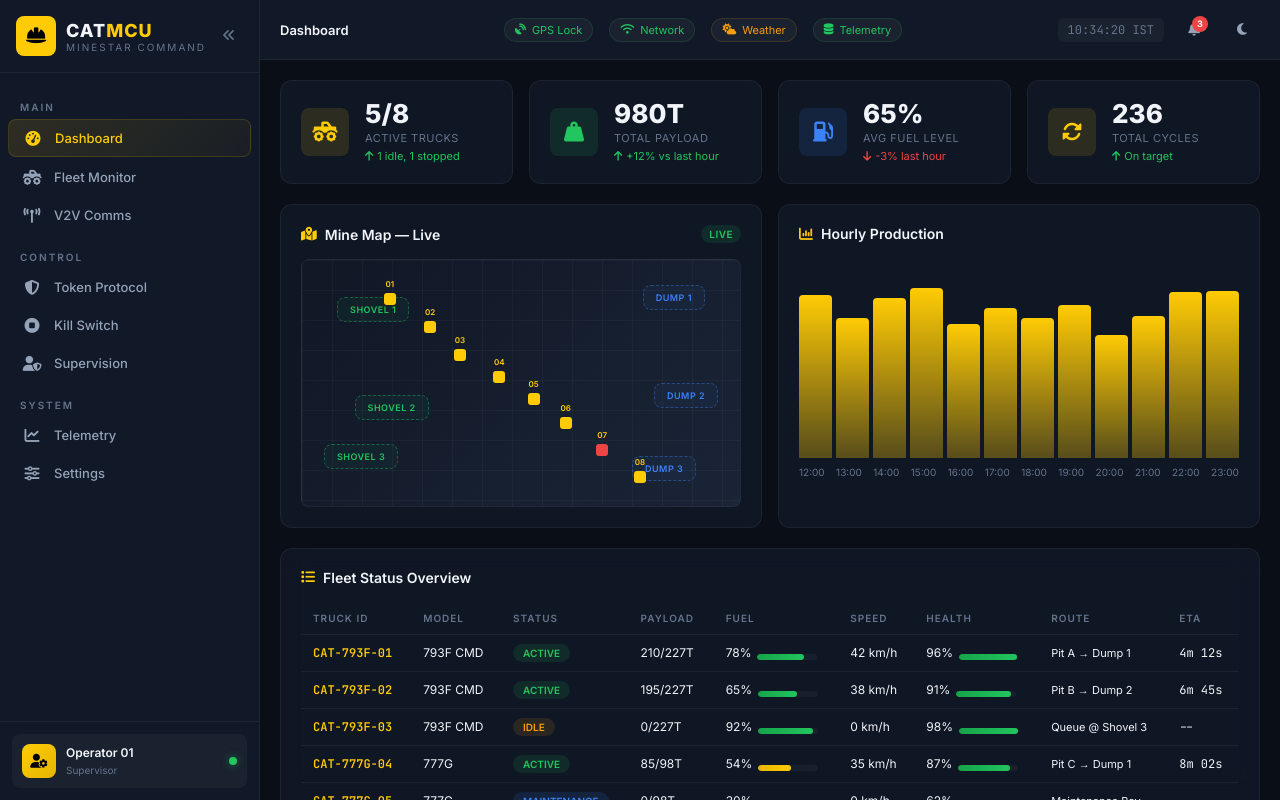
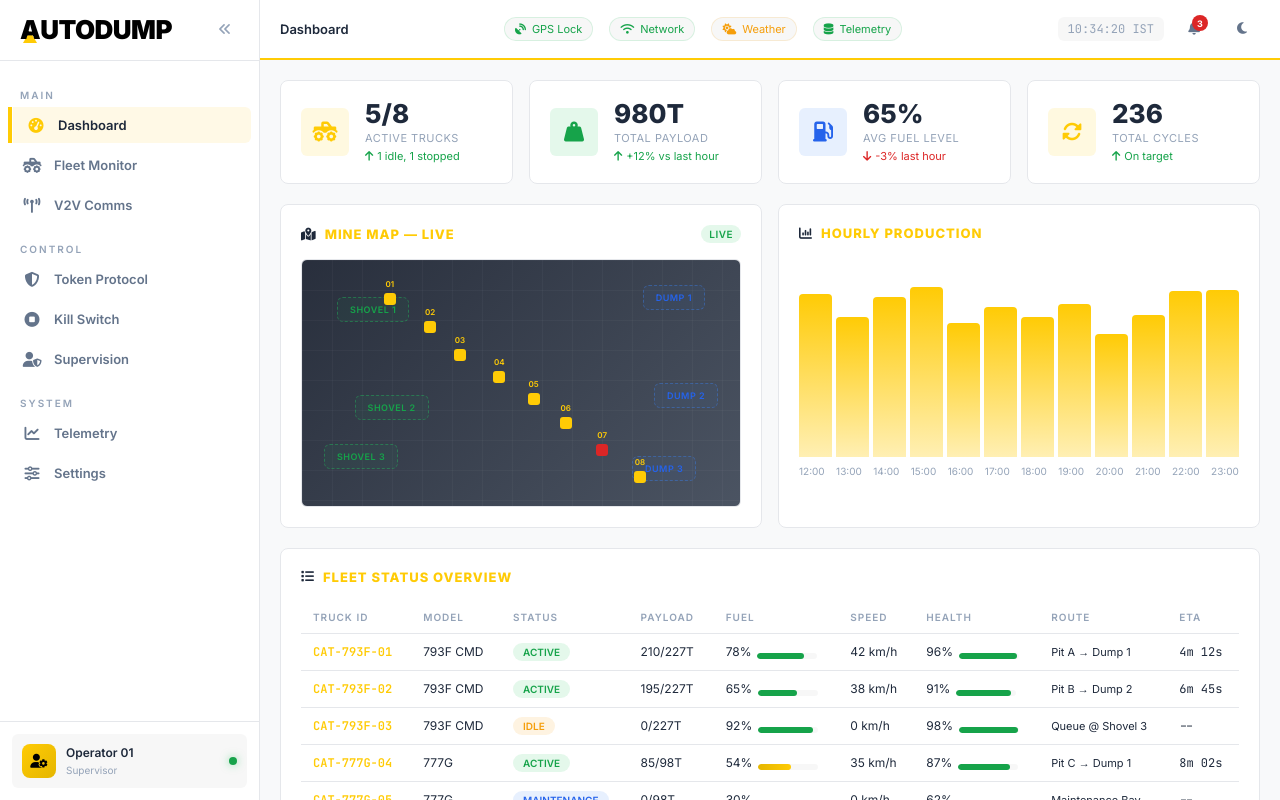
Before and after one commit to rithvin-us/dashboard-for-autonomus-dump-packing, a website built with Vite: page index.html in a window 1280 px wide. Built offline with nearby package versions, Linux system fonts and the light colour scheme.

Commit message:
Update style and logo to AUTODUMP theme

```diff
--- a/index.html
+++ b/index.html
@@ -16,10 +16,10 @@
     <aside class="sidebar" id="sidebar">
       <div class="sidebar-header">
         <div class="logo">
-          <div class="logo-icon"><i class="fas fa-hard-hat"></i></div>
           <div class="logo-text">
-            <span class="logo-title">CAT<span class="accent">MCU</span></span>
-            <span class="logo-sub">MineStar Command</span>
+            <span class="logo-title autodump-logo">
+              <span class="a-letter">A<span class="triangle"></span></span>UTODUMP
+            </span>
           </div>
         </div>
         <button class="sidebar-toggle" id="sidebarToggle"><i class="fas fa-angles-left"></i></button>
--- a/src/style.css
+++ b/src/style.css
@@ -2,45 +2,45 @@
 :root {
   --cat-yellow: #FFCB05;
   --cat-yellow-dark: #E5B600;
-  --cat-yellow-glow: rgba(255,203,5,0.25);
+  --cat-yellow-glow: rgba(255,203,5,0.3);
+  --bg-primary: #f8f9fa;
+  --bg-secondary: #ffffff;
+  --bg-card: #ffffff;
+  --bg-card-hover: #f1f5f9;
+  --bg-glass: rgba(0,0,0,0.03);
+  --border-color: #e5e7eb;
+  --border-glow: rgba(255,203,5,0.5);
+  --text-primary: #1e293b;
+  --text-secondary: #64748b;
+  --text-muted: #94a3b8;
+  --success: #16a34a;
+  --warning: #f59e0b;
+  --danger: #dc2626;
+  --info: #2563eb;
+  --sidebar-width: 260px;
+  --sidebar-collapsed: 72px;
+  --topbar-height: 60px;
+  --radius: 8px;
+  --radius-sm: 6px;
+  --transition: 0.3s cubic-bezier(0.4,0,0.2,1);
+  --shadow: 0 2px 10px rgba(0,0,0,0.05);
+  --shadow-glow: 0 0 15px var(--cat-yellow-glow);
+  --font-main: 'Inter', system-ui, sans-serif;
+  --font-mono: 'JetBrains Mono', monospace;
+}
+
+/* Dark theme */
+body.dark {
   --bg-primary: #0a0e17;
   --bg-secondary: #111827;
   --bg-card: rgba(17,24,39,0.85);
   --bg-card-hover: rgba(30,41,59,0.9);
   --bg-glass: rgba(255,255,255,0.04);
   --border-color: rgba(255,255,255,0.06);
-  --border-glow: rgba(255,203,5,0.15);
   --text-primary: #f1f5f9;
   --text-secondary: #94a3b8;
   --text-muted: #64748b;
-  --success: #22c55e;
-  --warning: #f59e0b;
-  --danger: #ef4444;
-  --info: #3b82f6;
-  --sidebar-width: 260px;
-  --sidebar-collapsed: 72px;
-  --topbar-height: 60px;
-  --radius: 12px;
-  --radius-sm: 8px;
-  --transition: 0.3s cubic-bezier(0.4,0,0.2,1);
   --shadow: 0 4px 24px rgba(0,0,0,0.4);
-  --shadow-glow: 0 0 20px var(--cat-yellow-glow);
-  --font-main: 'Inter', system-ui, sans-serif;
-  --font-mono: 'JetBrains Mono', monospace;
-}
-
-/* Light theme */
-body.light {
-  --bg-primary: #f0f2f5;
-  --bg-secondary: #ffffff;
-  --bg-card: rgba(255,255,255,0.9);
-  --bg-card-hover: rgba(241,245,249,0.95);
-  --bg-glass: rgba(0,0,0,0.03);
-  --border-color: rgba(0,0,0,0.08);
-  --text-primary: #1e293b;
-  --text-secondary: #475569;
-  --text-muted: #94a3b8;
-  --shadow: 0 4px 24px rgba(0,0,0,0.08);
 }
 
 /* ========== RESET ========== */
@@ -62,12 +62,11 @@ button{background:none;border:none;cursor:pointer;font-family:inherit;color:inhe
 .sidebar.collapsed .logo-text,.sidebar.collapsed .nav-item span,.sidebar.collapsed .nav-section-label,.sidebar.collapsed .operator-info{display:none}
 .sidebar.collapsed .nav-item{justify-content:center;padding:12px}
 .sidebar.collapsed .sidebar-toggle i{transform:rotate(180deg)}
-.sidebar-header{padding:16px;display:flex;align-items:center;justify-content:space-between;border-bottom:1px solid var(--border-color)}
-.logo{display:flex;align-items:center;gap:10px}
-.logo-icon{width:40px;height:40px;background:var(--cat-yellow);color:#000;border-radius:var(--radius-sm);display:flex;align-items:center;justify-content:center;font-size:18px;font-weight:700}
-.logo-title{font-size:18px;font-weight:800;letter-spacing:1px}
-.accent{color:var(--cat-yellow)}
-.logo-sub{font-size:10px;color:var(--text-muted);text-transform:uppercase;letter-spacing:2px;display:block}
+.sidebar-header{padding:16px 20px;display:flex;align-items:center;justify-content:space-between;border-bottom:1px solid var(--border-color)}
+.logo{display:flex;align-items:center}
+.autodump-logo{font-size:26px;font-weight:900;letter-spacing:-0.5px;color:#000;display:flex;align-items:center;line-height:1}
+.a-letter{position:relative;display:inline-block;z-index:1}
+.triangle{position:absolute;bottom:0px;left:50%;transform:translateX(-50%);width:0;height:0;border-left:7px solid transparent;border-right:7px solid transparent;border-bottom:12px solid var(--cat-yellow);z-index:-1}
 .sidebar-toggle{width:28px;height:28px;border-radius:6px;display:flex;align-items:center;justify-content:center;color:var(--text-muted);transition:var(--transition)}
 .sidebar-toggle:hover{background:var(--bg-glass);color:var(--cat-yellow)}
 .sidebar-toggle i{transition:transform var(--transition)}
@@ -75,9 +74,10 @@ button{background:none;border:none;cursor:pointer;font-family:inherit;color:inhe
 /* Nav */
 .sidebar-nav{flex:1;overflow-y:auto;padding:12px 8px}
 .nav-section-label{font-size:10px;font-weight:600;color:var(--text-muted);letter-spacing:2px;padding:16px 12px 6px;text-transform:uppercase}
-.nav-item{display:flex;align-items:center;gap:12px;padding:10px 14px;border-radius:var(--radius-sm);color:var(--text-secondary);font-weight:500;font-size:13px;transition:var(--transition);cursor:pointer;margin-bottom:2px}
+.nav-item{display:flex;align-items:center;gap:12px;padding:10px 14px;border-radius:var(--radius-sm);color:var(--text-secondary);font-weight:600;font-size:13px;transition:var(--transition);cursor:pointer;margin-bottom:4px}
 .nav-item:hover{background:var(--bg-glass);color:var(--text-primary)}
-.nav-item.active{background:linear-gradient(135deg,rgba(255,203,5,0.12),rgba(255,203,5,0.04));color:var(--cat-yellow);border:1px solid var(--border-glow)}
+.nav-item.active{background:#fff9e6;color:#1e293b;border-left:4px solid var(--cat-yellow);border-radius:0 var(--radius-sm) var(--radius-sm) 0;box-shadow: 1px 0 0 #fff inset;}
+.nav-item.active i{color:var(--cat-yellow)}
 .nav-item i{width:20px;text-align:center;font-size:15px}
 
 /* Sidebar footer */
@@ -90,7 +90,7 @@ button{background:none;border:none;cursor:pointer;font-family:inherit;color:inhe
 .status-dot.online{background:var(--success);box-shadow:0 0 8px rgba(34,197,94,0.5)}
 
 /* ========== TOPBAR ========== */
-.topbar{height:var(--topbar-height);border-bottom:1px solid var(--border-color);display:flex;align-items:center;justify-content:space-between;padding:0 20px;background:var(--bg-secondary);flex-shrink:0}
+.topbar{height:var(--topbar-height);border-bottom:2px solid var(--cat-yellow);display:flex;align-items:center;justify-content:space-between;padding:0 20px;background:var(--bg-secondary);flex-shrink:0;box-shadow: 0 2px 10px rgba(0,0,0,0.02)}
 .topbar-left,.topbar-right{display:flex;align-items:center;gap:12px}
 .topbar-center{flex:1;display:flex;justify-content:center}
 .mobile-menu-btn{display:none;font-size:18px}
@@ -114,8 +114,8 @@ button{background:none;border:none;cursor:pointer;font-family:inherit;color:inhe
 .card{background:var(--bg-card);border:1px solid var(--border-color);border-radius:var(--radius);padding:20px;backdrop-filter:blur(12px);transition:var(--transition)}
 .card:hover{border-color:var(--border-glow);box-shadow:var(--shadow)}
 .card-header{display:flex;align-items:center;justify-content:space-between;margin-bottom:16px}
-.card-title{font-size:14px;font-weight:600;display:flex;align-items:center;gap:8px}
-.card-title i{color:var(--cat-yellow)}
+.card-title{font-size:13px;font-weight:800;text-transform:uppercase;color:var(--cat-yellow);letter-spacing:1px;display:flex;align-items:center;gap:8px}
+.card-title i{color:var(--text-primary)}
 .card-badge{font-size:10px;padding:3px 8px;border-radius:20px;font-weight:600;text-transform:uppercase;letter-spacing:0.5px}
 .card-badge.success{background:rgba(34,197,94,0.12);color:var(--success)}
 .card-badge.warning{background:rgba(245,158,11,0.12);color:var(--warning)}
@@ -239,8 +239,9 @@ button{background:none;border:none;cursor:pointer;font-family:inherit;color:inhe
 }
 
 /* ========== SECTION SPACING ========== */
-.section-title{font-size:16px;font-weight:700;margin-bottom:16px;display:flex;align-items:center;gap:8px}
+.section-title{font-size:26px;font-weight:800;color:#1e293b;margin-bottom:16px;display:flex;align-items:center;gap:8px}
 .section-title i{color:var(--cat-yellow)}
+.section-title .highlight { color: var(--cat-yellow); }
 .mb-16{margin-bottom:16px}
 .mb-20{margin-bottom:20px}
 .gap-16{gap:16px}
```
